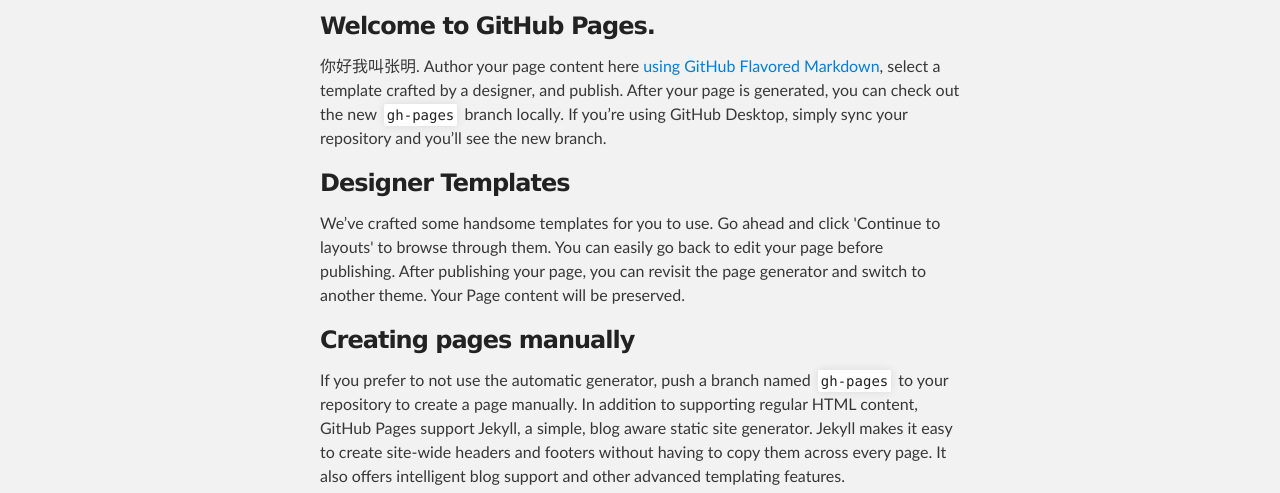
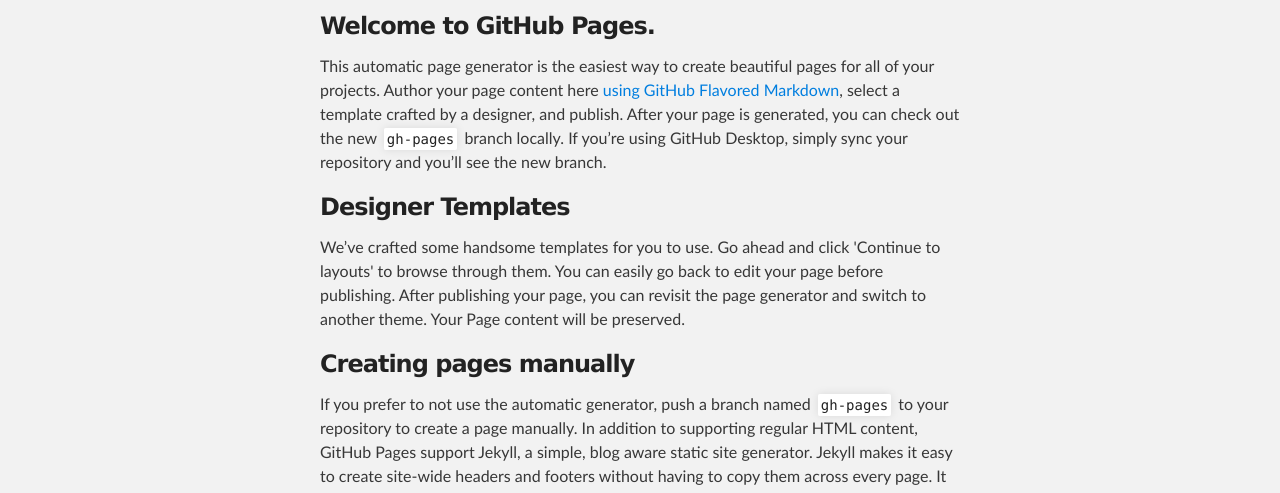
Before and after one commit to zhangming123456/blog.github.io, a plain HTML site: page index.html in a window 1280 px wide. Shown: the part 252-745 px from the top of the page. Drawn offline with Linux system fonts and the light colour scheme.

Commit message:
Revert "Update index.html"
This reverts commit 88740f6e95f04f2454073d8caefd2aa6fed43c48.

```diff
--- a/index.html
+++ b/index.html
@@ -34,7 +34,7 @@
         <h3>
 <a id="welcome-to-github-pages" class="anchor" href="#welcome-to-github-pages" aria-hidden="true"><span aria-hidden="true" class="octicon octicon-link"></span></a>Welcome to GitHub Pages.</h3>
 
-<p>你好我叫张明. Author your page content here <a href="https://guides.github.com/features/mastering-markdown/">using GitHub Flavored Markdown</a>, select a template crafted by a designer, and publish. After your page is generated, you can check out the new <code>gh-pages</code> branch locally. If you’re using GitHub Desktop, simply sync your repository and you’ll see the new branch.</p>
+<p>This automatic page generator is the easiest way to create beautiful pages for all of your projects. Author your page content here <a href="https://guides.github.com/features/mastering-markdown/">using GitHub Flavored Markdown</a>, select a template crafted by a designer, and publish. After your page is generated, you can check out the new <code>gh-pages</code> branch locally. If you’re using GitHub Desktop, simply sync your repository and you’ll see the new branch.</p>
 
 <h3>
 <a id="designer-templates" class="anchor" href="#designer-templates" aria-hidden="true"><span aria-hidden="true" class="octicon octicon-link"></span></a>Designer Templates</h3>
```
